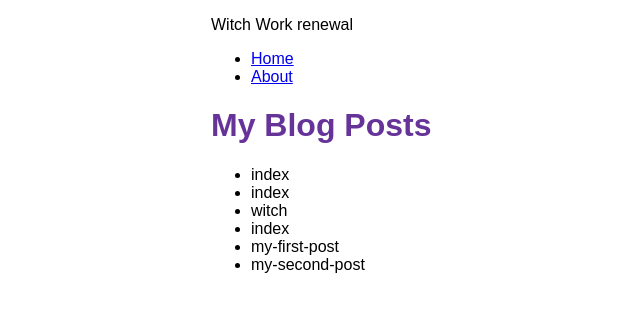
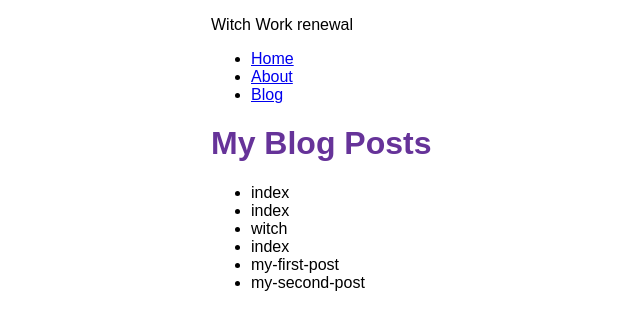
Before and after one commit to witch-factory/blog-renewal, a Gatsby site: page /blog-post in a window 1280 px wide. Shown: the whole page, without its empty margins (179-819 px from the left). Built offline with nearby package versions, Linux system fonts and the light colour scheme; Gatsby itself is replaced by a stand-in of ours.

Commit message:
v3 튜토리얼 완료

```diff
--- a/src/components/layout.js
+++ b/src/components/layout.js
@@ -36,6 +36,11 @@ const Layout=({pageTitle, children})=>{
               About
             </Link>
           </li>
+          <li className={navLinkItem}>
+            <Link to="/blog-post" className={navLinkText}>
+              Blog
+            </Link>
+          </li>
         </ul>
       </nav>
       <h1 className={heading}>{pageTitle}</h1>
--- a/src/pages/blog-post.js
+++ b/src/pages/blog-post.js
@@ -5,13 +5,13 @@ import Layout from '../components/layout'
 const BlogPageTemplate=({data})=>{
   return(
     <Layout pageTitle="My Blog Posts">
-            <ul>{
+      <ul>
+        {
           data.allFile.nodes.map(node=>(
             <li key={node.name}>
               {node.name}
             </li>
-                    )
-                )
+          ))
         }
       </ul>
     </Layout>
```
Lines whose indentation alone changed are shown as unchanged.
